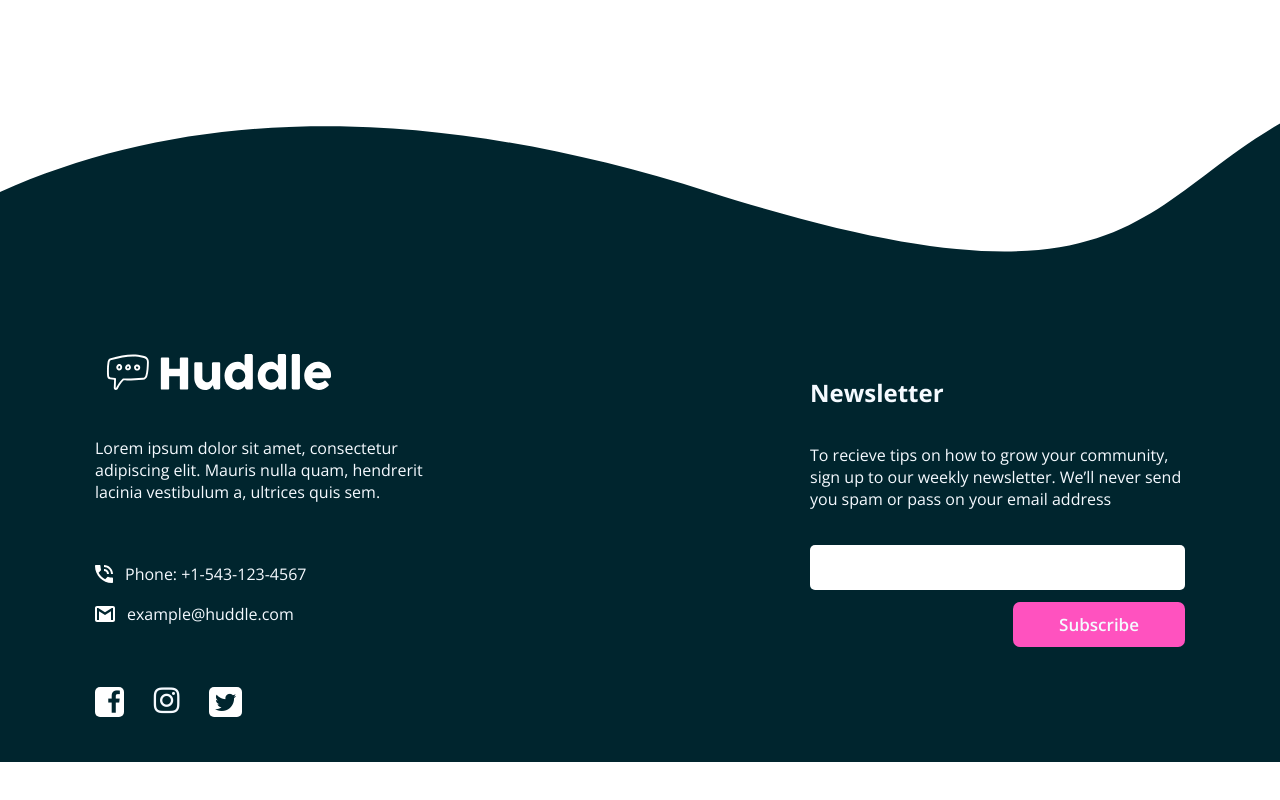
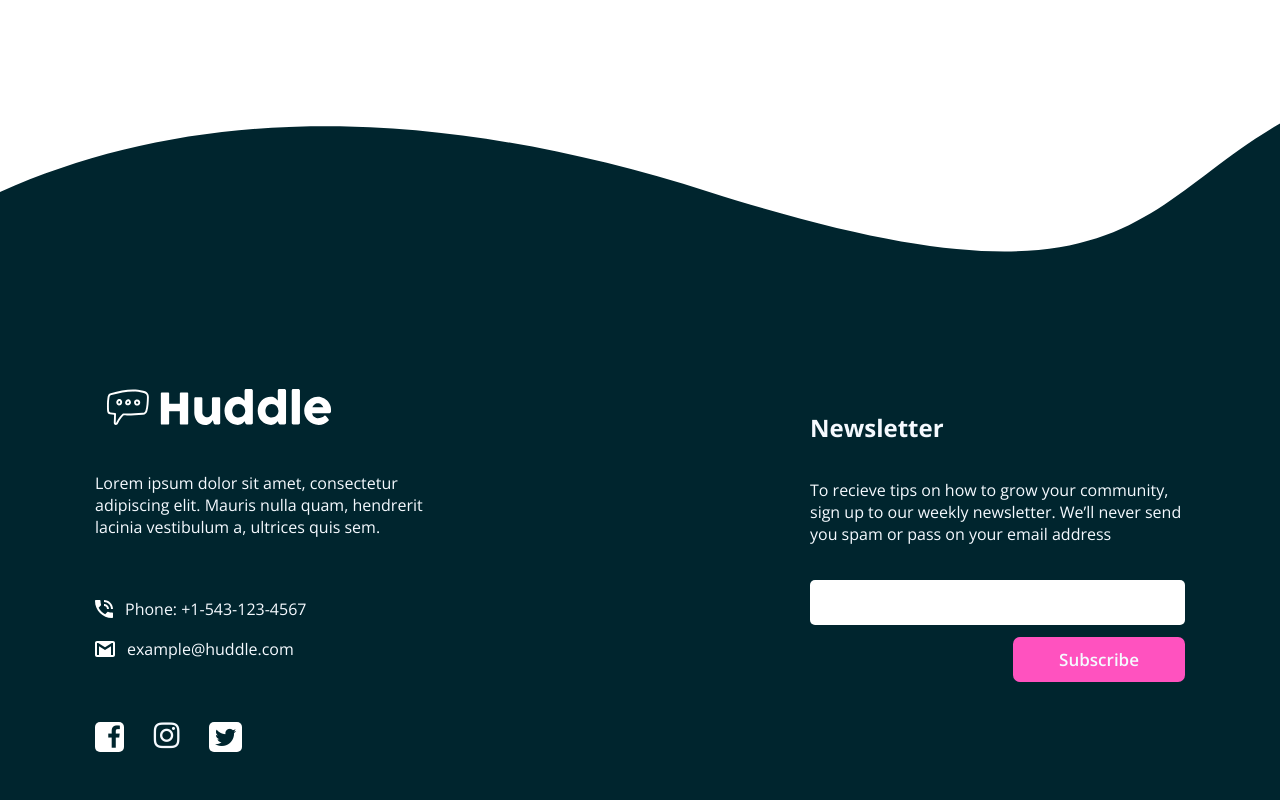
Before and after one commit to Talika-Bajaj/Huddle-Landing-Page-with-Curved-Sections, a plain HTML site: page index.html in a window 1280 px wide. Shown: the part 4446-5246 px from the top of the page. Before the commit the page ends 5208 px from the top, so only its background shows below. Drawn offline with nearby package versions, Linux system fonts and the light colour scheme.

Commit message:
Update styles

```diff
--- a/responsive.css
+++ b/responsive.css
@@ -88,7 +88,7 @@
         grid-template-columns: 335px 375px;
         grid-template-areas: 'foot2 foot1';
         justify-content: space-between;
-        padding: 45px 95px;
+        padding: 80px 95px;
     }
 
     .footer p {
```
